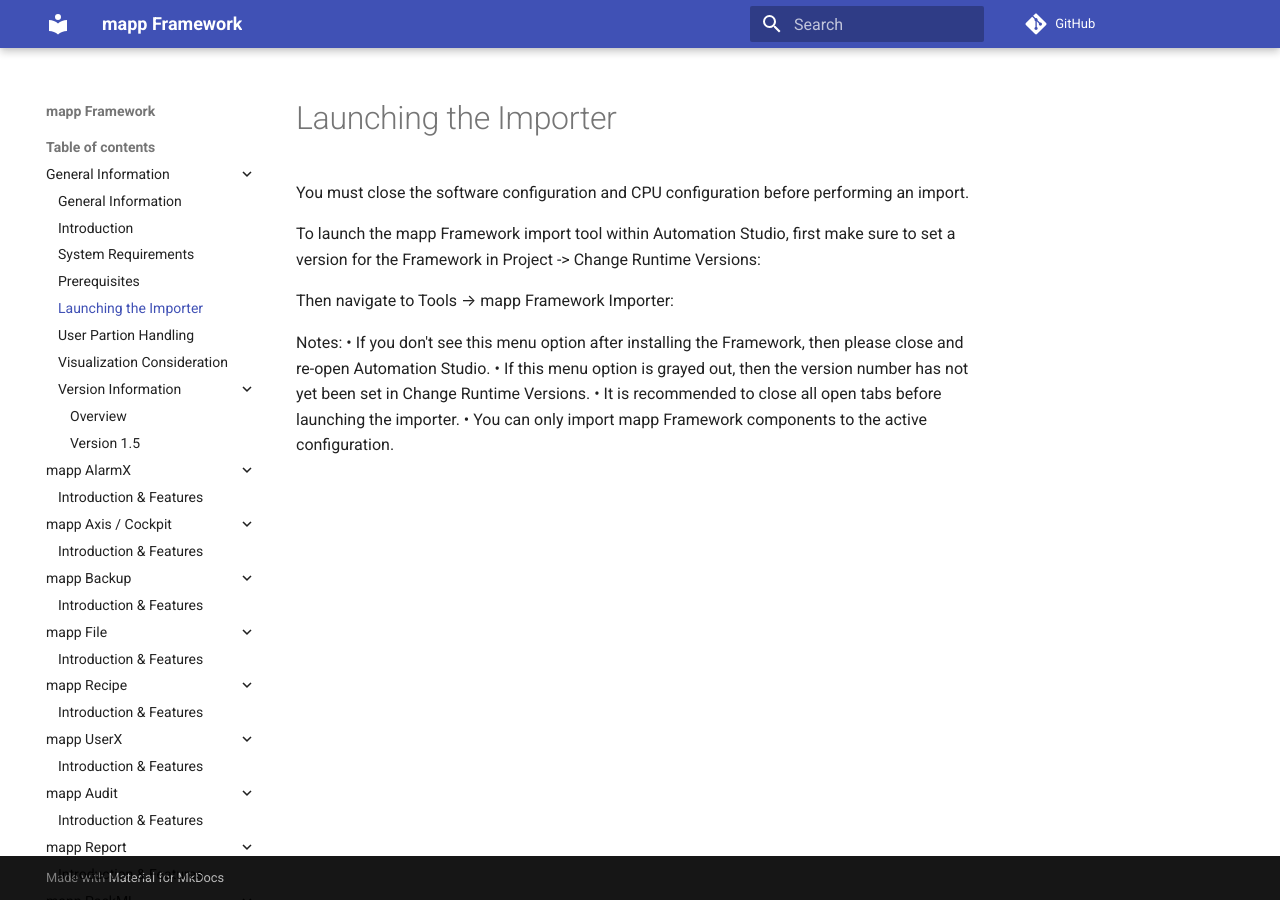
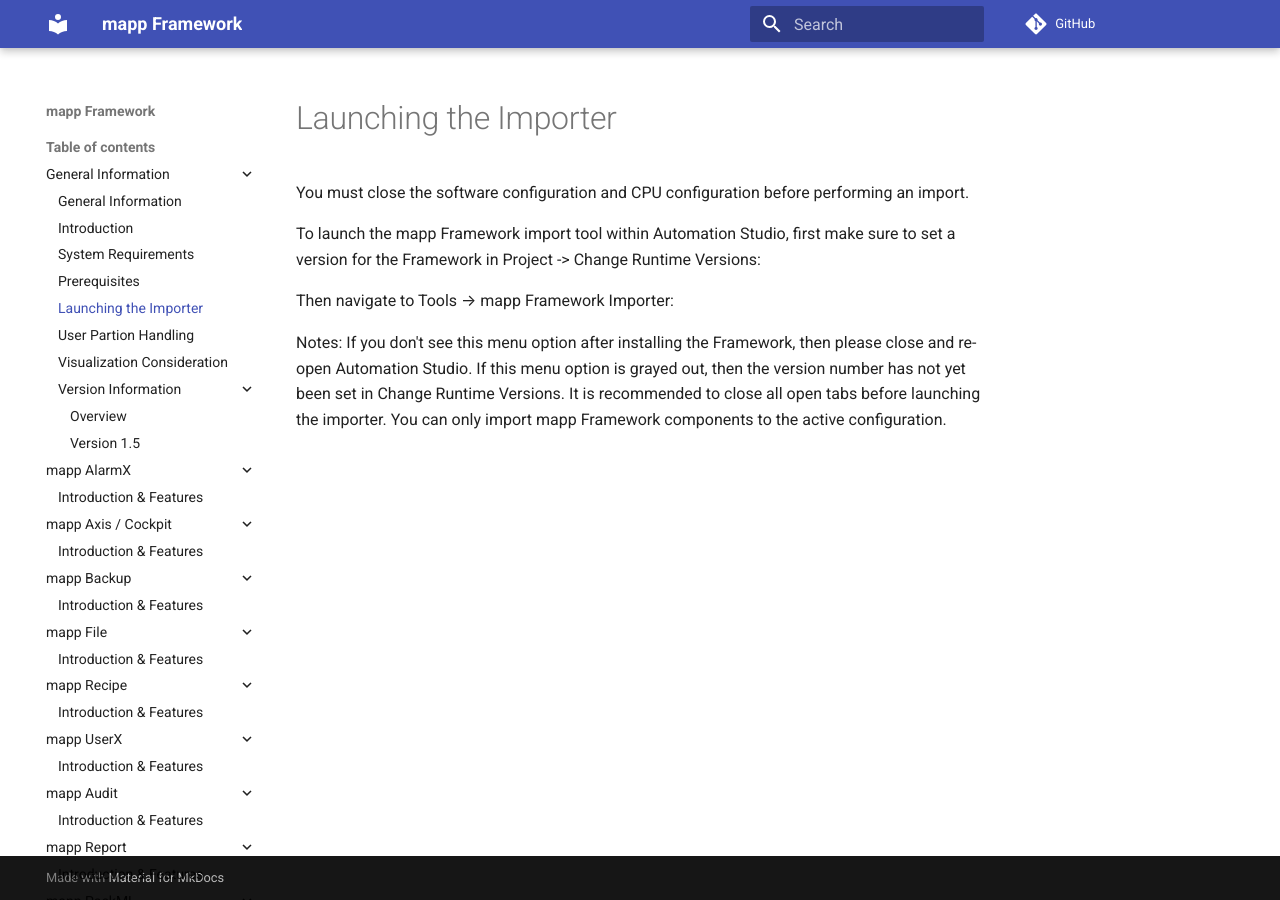
Before and after one commit to jaroslavkovar80/SSHClient, an MkDocs documentation site: the page built from docs/general/launching.md, in a window 1280 px wide. Built offline with MkDocs 1.6.1 and Material for MkDocs 9.7.7, drawn with Linux system fonts in a browser that asks for light colours; comment, search, counter and statistics services are not loaded.

Commit message:
6 a konec

```diff
--- a/docs/general/launching.md
+++ b/docs/general/launching.md
@@ -11,7 +11,7 @@
 
 
 Notes:
-• If you don't see this menu option after installing the Framework, then please close and re-open Automation Studio.
-• If this menu option is grayed out, then the version number has not yet been set in Change Runtime Versions.
-• It is recommended to close all open tabs before launching the importer.
-• You can only import mapp Framework components to the active configuration.
+If you don't see this menu option after installing the Framework, then please close and re-open Automation Studio.
+If this menu option is grayed out, then the version number has not yet been set in Change Runtime Versions.
+It is recommended to close all open tabs before launching the importer.
+You can only import mapp Framework components to the active configuration.
```
Also changed, not shown: docs/general/index.md (+12 -10 lines).
